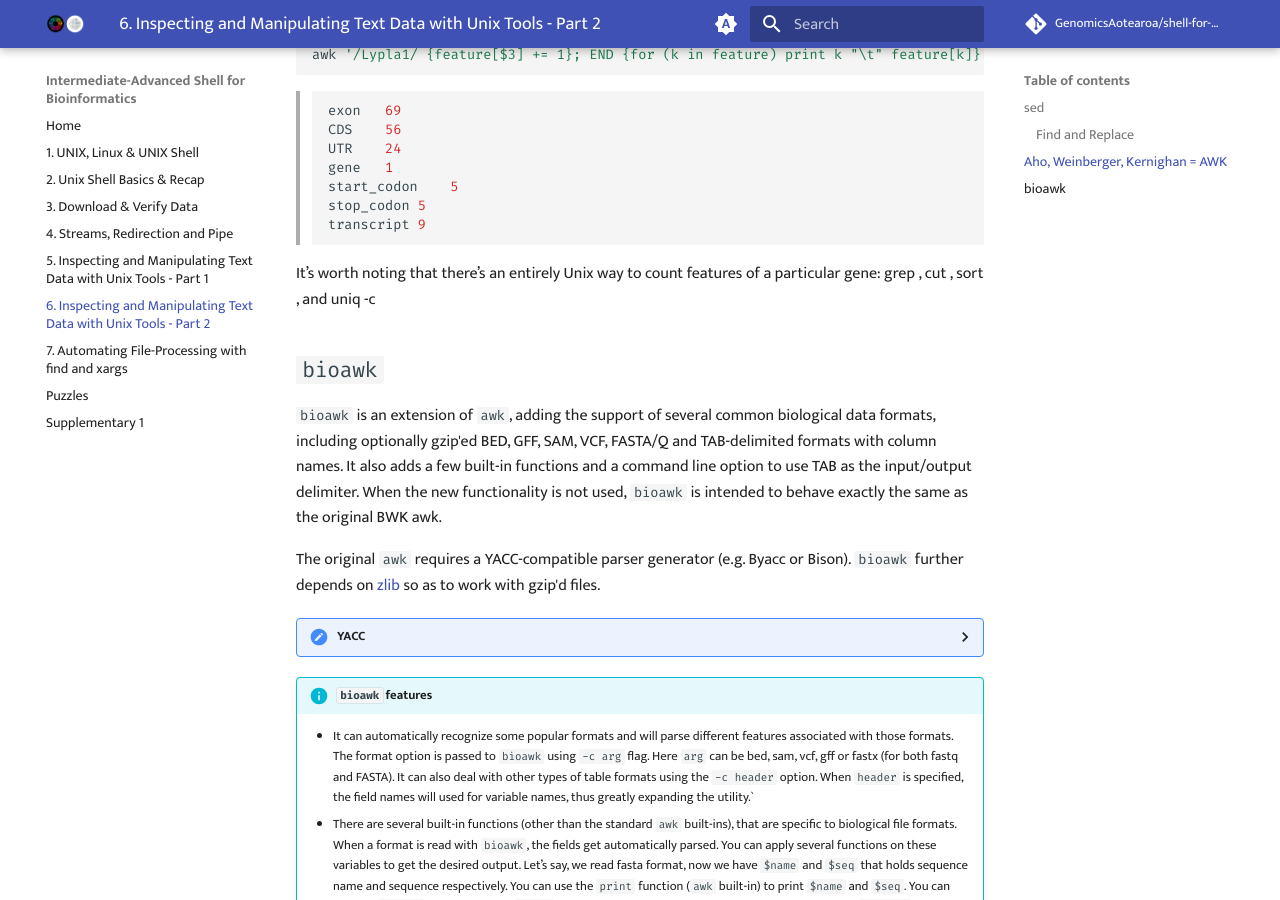
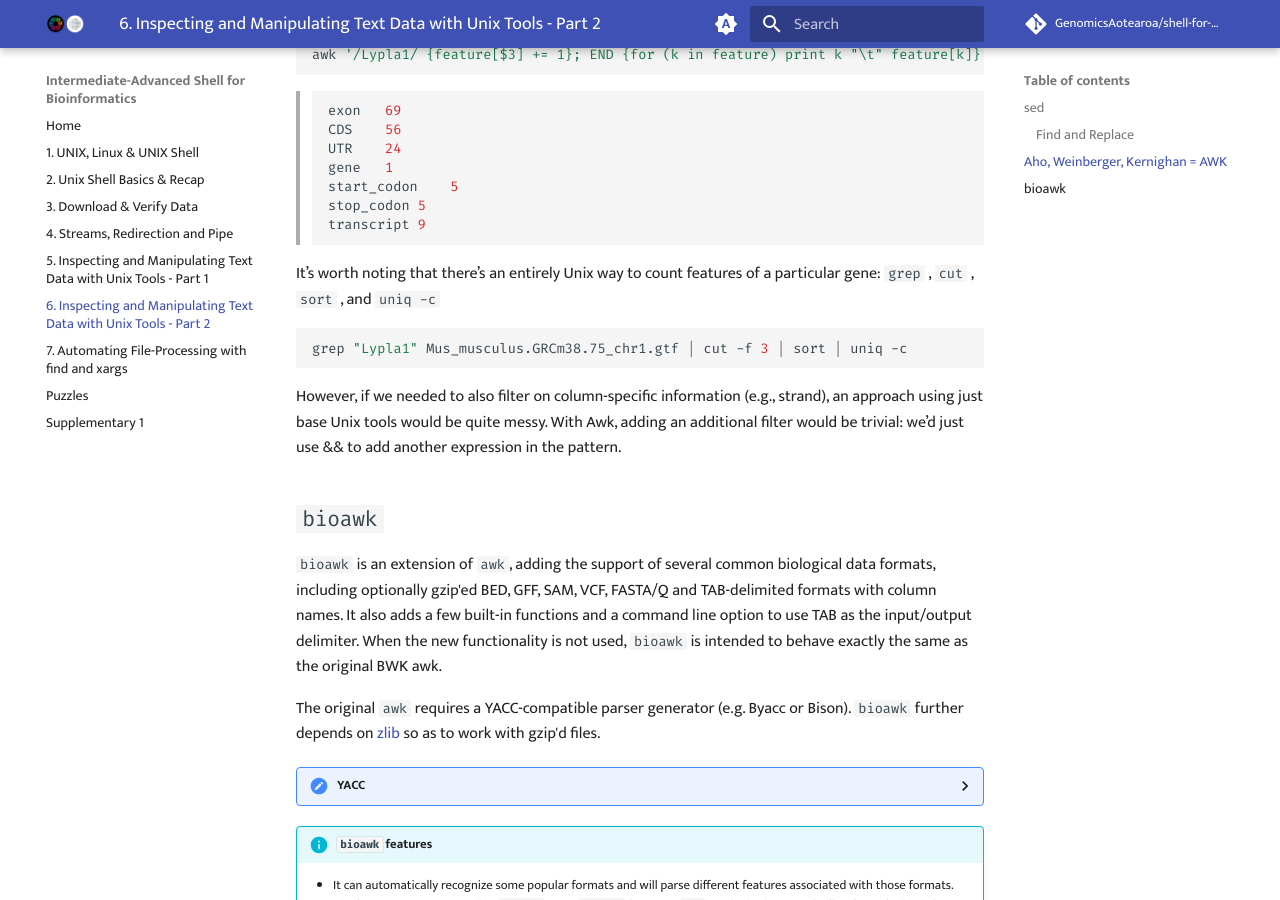
Before and after one commit to GenomicsAotearoa/shell-for-bioinformatics, an MkDocs documentation site: the page built from docs/5_inspectmanipulate2.md, in a window 1280 px wide and 900 px high, scrolled down 7833 px. Built offline with MkDocs 1.6.1 and Material for MkDocs 9.7.7, drawn with Linux system fonts in a browser that asks for light colours; comment, search, counter and statistics services are not loaded; the version menu is left out.

Commit message:
awk last example

````diff
--- a/docs/5_inspectmanipulate2.md
+++ b/docs/5_inspectmanipulate2.md
@@ -368,7 +368,12 @@ awk '/Lypla1/ {feature[$3] += 1}; END {for (k in feature) print k "\t" feature[k
 >transcript	9
 >```
 
-It’s worth noting that there’s an entirely Unix way to count features of a particular gene: grep , cut , sort , and uniq -c
+It’s worth noting that there’s an entirely Unix way to count features of a particular gene: `grep` , `cut` , `sort` , and `uniq -c`
+
+```bash
+grep "Lypla1" Mus_musculus.GRCm38.75_chr1.gtf | cut -f 3 | sort | uniq -c
+```
+However, if we needed to also filter on column-specific information (e.g., strand), an approach using just base Unix tools would be quite messy. With Awk, adding an additional filter would be trivial: we’d just use && to add another expression in the pattern.
 
 ## `bioawk`
 
````
